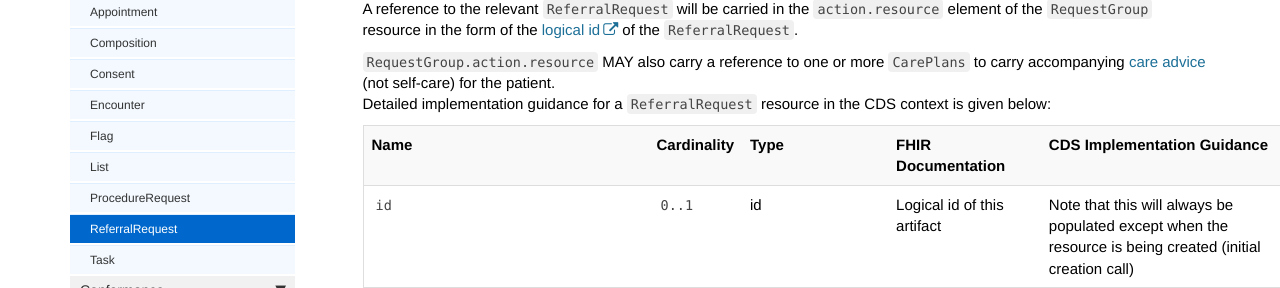
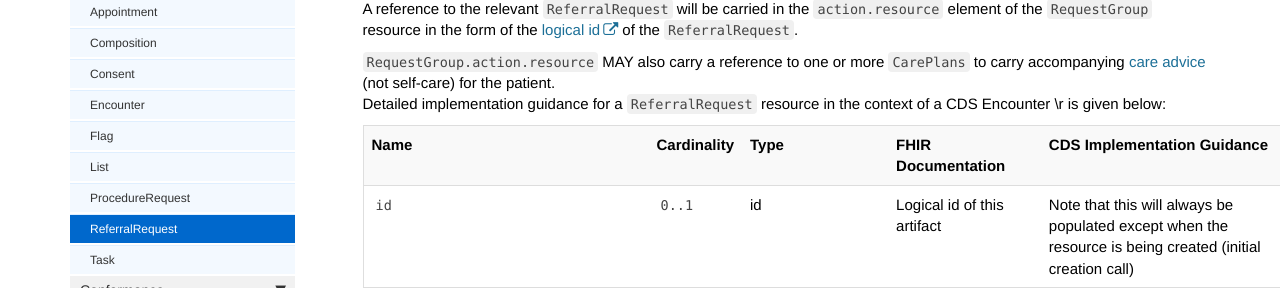
Before and after one commit to nhsconnect/FHIR-CDS, a Jekyll site: the page built from pages/explore/api_encounter_report_referralrequest.md, in a window 1280 px wide and 900 px high, scrolled down 350 px. Shown: the part 165-453 px from the top of the window. Built offline with Jekyll 4.4.1, drawn with Linux system fonts in a browser that asks for light colours; nearby versions of some CDN libraries; our own code applies the rules of GitHub Pages for plain Markdown files; comment, search, counter and statistics services are not loaded.

Commit message:
pages/explore/api_encounter_report_referralrequest.md updated from https://stackedit.io/

```diff
--- a/pages/explore/api_encounter_report_referralrequest.md
+++ b/pages/explore/api_encounter_report_referralrequest.md
@@ -47,7 +47,7 @@ Within the Clinical Decision Support API implementation, the [CareConnect-Referr
 A reference to the relevant `ReferralRequest` will be carried in the `action.resource` element of the `RequestGroup` resource in the form of the [logical id](http://hl7.org/fhir/STU3/resource.html#id) of the `ReferralRequest`.
 
 `RequestGroup.action.resource` MAY also carry a reference to one or more `CarePlans` to carry accompanying [care advice](api_care_plan.html) (not self-care) for the patient.
-Detailed implementation guidance for a `ReferralRequest` resource in the CDS context is given below:
+Detailed implementation guidance for a `ReferralRequest` resource in the context of a CDS Encounter \r is given below:
 
 
 <table style="min-width:100%;width:100%">
```
Also changed, not shown: other parts of pages/explore/api_encounter_report_referralrequest.md (+3 -0 lines).
